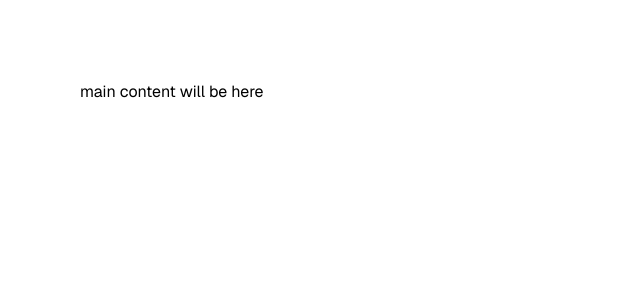
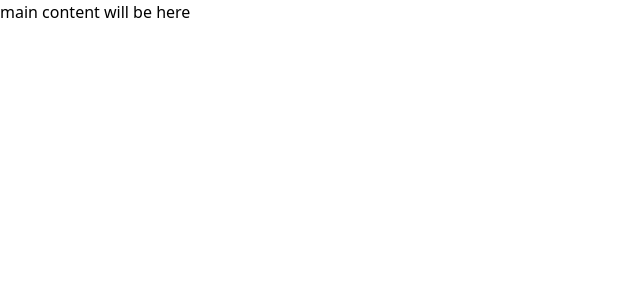
Before and after one commit to Desmond-netw/hireMePortfolio, a Next.js app in the folder v2/: page / in a window 1280 px wide. Shown: the top 300 px of the page, without its empty margins (0-640 px from the left). Built offline with nearby package versions, Linux system fonts and the light colour scheme.

Commit message:
updated packages

```diff
--- a/v2/package.json
+++ b/v2/package.json
@@ -9,6 +9,10 @@
     "lint": "next lint"
   },
   "dependencies": {
+    "@emotion/react": "^11.14.0",
+    "@emotion/styled": "^11.14.0",
+    "@mui/material": "^7.0.2",
+    "@radix-ui/themes": "^3.2.1",
     "next": "15.3.1",
     "radix-ui": "^1.3.4",
     "react": "^19.0.0",
--- a/v2/src/app/page.tsx
+++ b/v2/src/app/page.tsx
@@ -2,7 +2,7 @@ import Image from "next/image";
 
 export default function Home() {
   return (
-    <div className=" items-center justify-items-center min-h-screen  gap-16 sm:p-20 font-[family-name:var(--font-geist-sans)]">
+    <div className="">
  {/* font-[family-name:var(--font-geist-sans)]d */}
        main content will be here
     </div>
```
Also changed, not shown: 1 other file (tests, documents, lock files or other folders).
